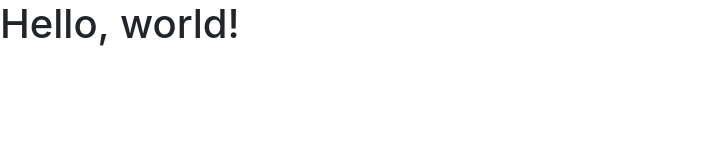
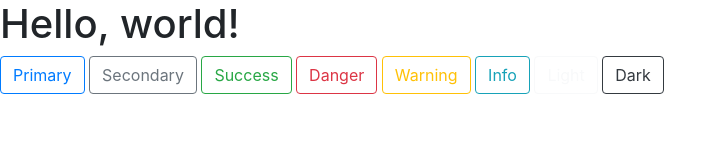
Before and after one commit to T-Tsujii/git_joint_dev, a plain HTML site: page index.html in a window 1280 px wide. Shown: the whole page, without its empty margins (0-727 px from the left). Drawn offline with nearby package versions, Linux system fonts and the light colour scheme.

Commit message:
buttonを追加

```diff
--- a/index.html
+++ b/index.html
@@ -1,22 +1,39 @@
 <!doctype html>
 <html lang="ja">
+
 <head>
   <!-- Required meta tags -->
   <meta charset="utf-8">
   <meta name="viewport" content="width=device-width, initial-scale=1, shrink-to-fit=no">
 
   <!-- Bootstrap CSS -->
-    <link rel="stylesheet" href="https://stackpath.bootstrapcdn.com/bootstrap/4.5.0/css/bootstrap.min.css" integrity="sha384-9aIt2nRpC12Uk9gS9baDl411NQApFmC26EwAOH8WgZl5MYYxFfc+NcPb1dKGj7Sk" crossorigin="anonymous">
+  <link rel="stylesheet" href="https://stackpath.bootstrapcdn.com/bootstrap/4.5.0/css/bootstrap.min.css"
+    integrity="sha384-9aIt2nRpC12Uk9gS9baDl411NQApFmC26EwAOH8WgZl5MYYxFfc+NcPb1dKGj7Sk" crossorigin="anonymous">
 
   <title>Hello, world!</title>
 </head>
+
 <body>
   <h1>Hello, world!</h1>
-
+  <button type="button" class="btn btn-outline-primary">Primary</button>
+  <button type="button" class="btn btn-outline-secondary">Secondary</button>
+  <button type="button" class="btn btn-outline-success">Success</button>
+  <button type="button" class="btn btn-outline-danger">Danger</button>
+  <button type="button" class="btn btn-outline-warning">Warning</button>
+  <button type="button" class="btn btn-outline-info">Info</button>
+  <button type="button" class="btn btn-outline-light">Light</button>
+  <button type="button" class="btn btn-outline-dark">Dark</button>
   <!-- Optional JavaScript -->
   <!-- jQuery first, then Popper.js, then Bootstrap JS -->
-    <script src="https://code.jquery.com/jquery-3.5.1.slim.min.js" integrity="sha384-DfXdz2htPH0lsSSs5nCTpuj/zy4C+OGpamoFVy38MVBnE+IbbVYUew+OrCXaRkfj" crossorigin="anonymous"></script>
-    <script src="https://cdn.jsdelivr.net/npm/popper.js@1.16.0/dist/umd/popper.min.js" integrity="sha384-Q6E9RHvbIyZFJoft+2mJbHaEWldlvI9IOYy5n3zV9zzTtmI3UksdQRVvoxMfooAo" crossorigin="anonymous"></script>
-    <script src="https://stackpath.bootstrapcdn.com/bootstrap/4.5.0/js/bootstrap.min.js" integrity="sha384-OgVRvuATP1z7JjHLkuOU7Xw704+h835Lr+6QL9UvYjZE3Ipu6Tp75j7Bh/kR0JKI" crossorigin="anonymous"></script>
+  <script src="https://code.jquery.com/jquery-3.5.1.slim.min.js"
+    integrity="sha384-DfXdz2htPH0lsSSs5nCTpuj/zy4C+OGpamoFVy38MVBnE+IbbVYUew+OrCXaRkfj" crossorigin="anonymous">
+  </script>
+  <script src="https://cdn.jsdelivr.net/npm/popper.js@1.16.0/dist/umd/popper.min.js"
+    integrity="sha384-Q6E9RHvbIyZFJoft+2mJbHaEWldlvI9IOYy5n3zV9zzTtmI3UksdQRVvoxMfooAo" crossorigin="anonymous">
+  </script>
+  <script src="https://stackpath.bootstrapcdn.com/bootstrap/4.5.0/js/bootstrap.min.js"
+    integrity="sha384-OgVRvuATP1z7JjHLkuOU7Xw704+h835Lr+6QL9UvYjZE3Ipu6Tp75j7Bh/kR0JKI" crossorigin="anonymous">
+  </script>
 </body>
+
 </html>
```
Lines whose indentation alone changed are shown as unchanged.
